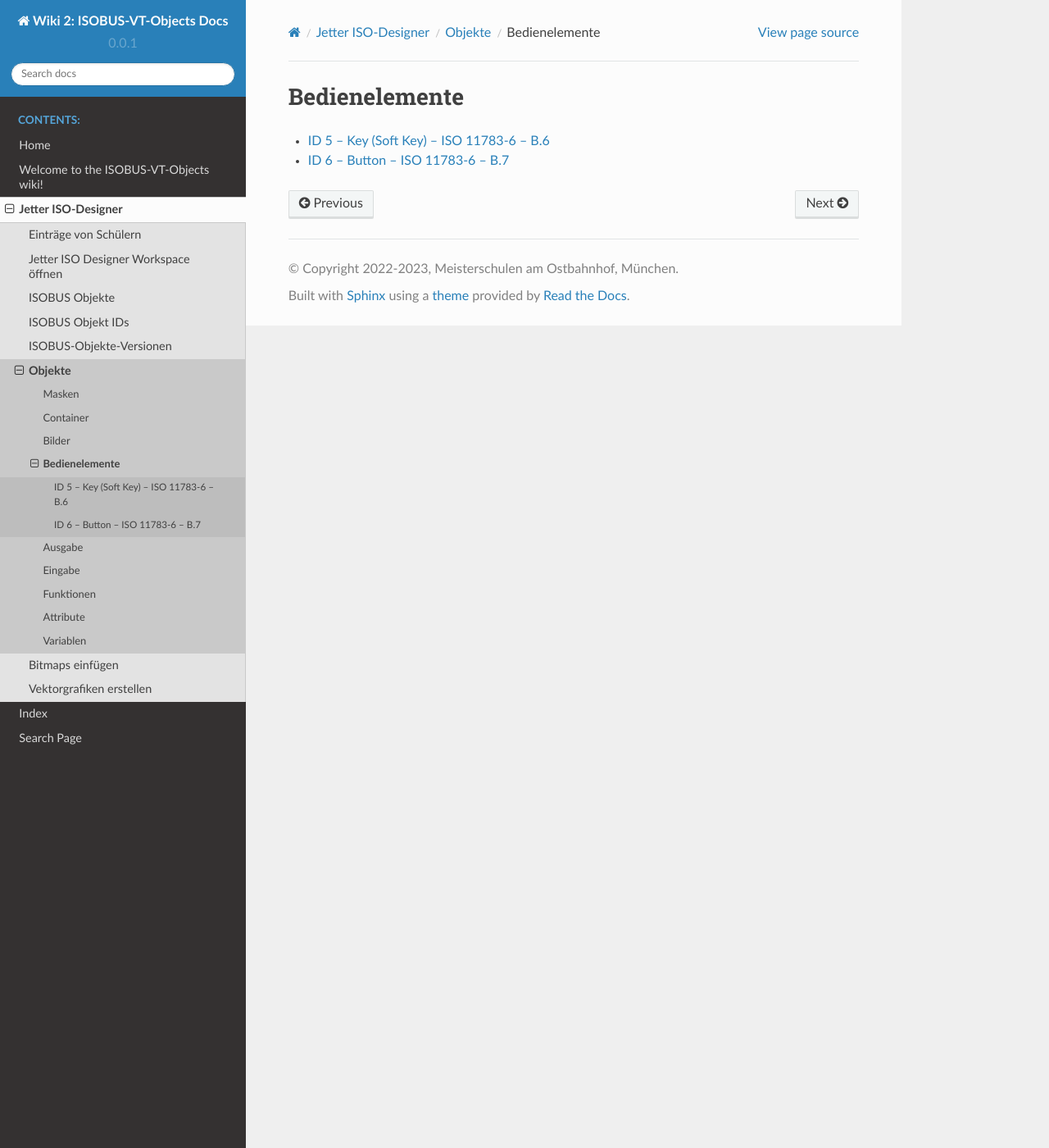
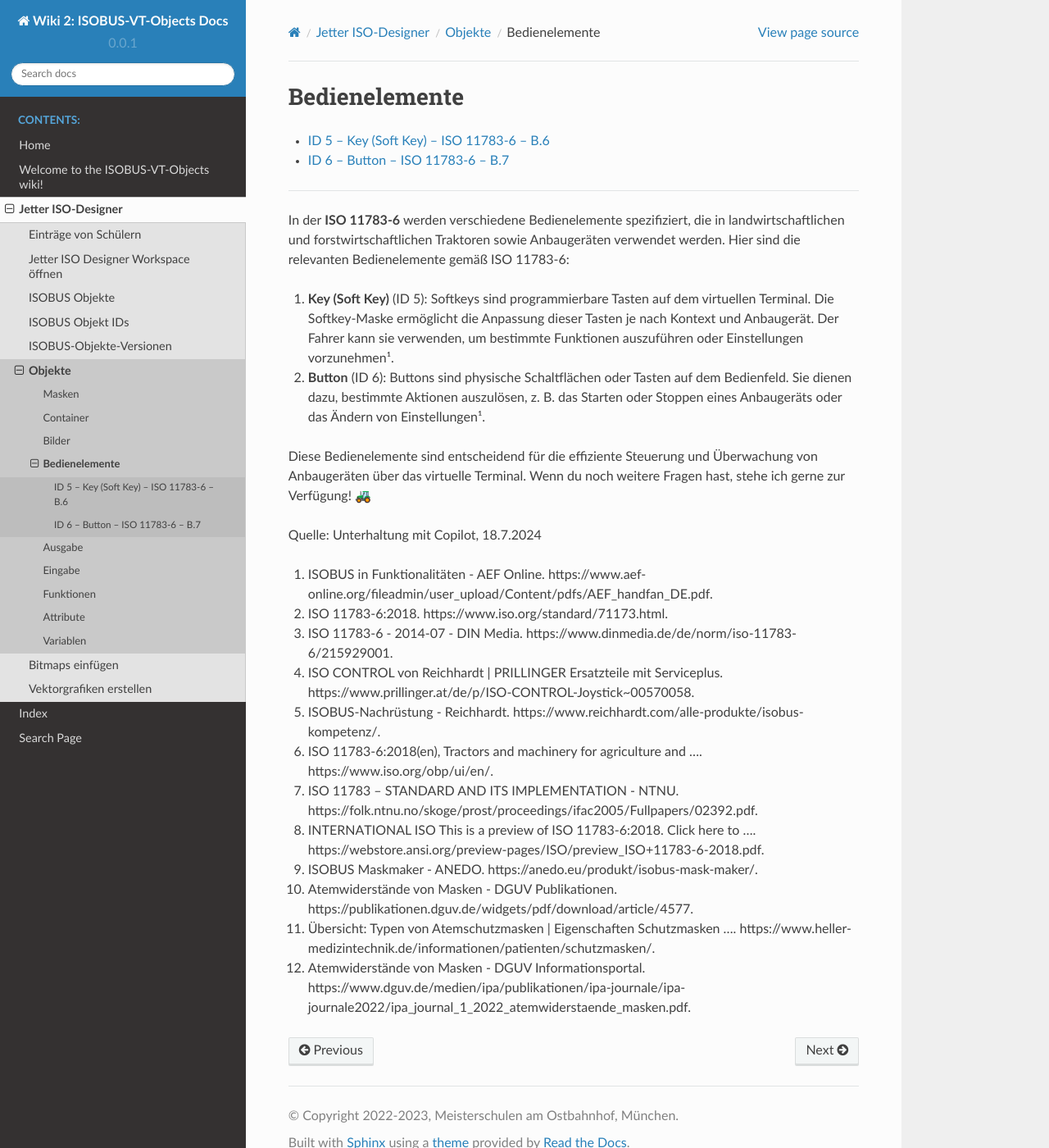
Before and after one commit to Meisterschulen-am-Ostbahnhof-Munchen/ISOBUS-VT-Objects-docs, a Sphinx documentation site: the page built from docs/Bedienelemente.md, in a window 1280 px wide and 1400 px high. Shown: the whole window at 82% size. Built offline with Sphinx 7.4.7 and the Read the Docs theme 2.0.0, drawn with Linux system fonts in a browser that asks for light colours.

Commit message:
Update Bedienelemente.md

````diff
--- a/docs/Bedienelemente.md
+++ b/docs/Bedienelemente.md
@@ -4,3 +4,28 @@
 ID-05---Key-(Soft-Key)---ISO-11783-6---B.6
 ID-06---Button---ISO-11783-6---B.7
 ```
+
+----
+
+
+In der **ISO 11783-6** werden verschiedene Bedienelemente spezifiziert, die in landwirtschaftlichen und forstwirtschaftlichen Traktoren sowie Anbaugeräten verwendet werden. Hier sind die relevanten Bedienelemente gemäß ISO 11783-6:
+
+1. **Key (Soft Key)** (ID 5): Softkeys sind programmierbare Tasten auf dem virtuellen Terminal. Die Softkey-Maske ermöglicht die Anpassung dieser Tasten je nach Kontext und Anbaugerät. Der Fahrer kann sie verwenden, um bestimmte Funktionen auszuführen oder Einstellungen vorzunehmen¹.
+
+2. **Button** (ID 6): Buttons sind physische Schaltflächen oder Tasten auf dem Bedienfeld. Sie dienen dazu, bestimmte Aktionen auszulösen, z. B. das Starten oder Stoppen eines Anbaugeräts oder das Ändern von Einstellungen¹.
+
+Diese Bedienelemente sind entscheidend für die effiziente Steuerung und Überwachung von Anbaugeräten über das virtuelle Terminal. Wenn du noch weitere Fragen hast, stehe ich gerne zur Verfügung! 🚜
+
+Quelle: Unterhaltung mit Copilot, 18.7.2024
+1. ISOBUS in Funktionalitäten - AEF Online. https://www.aef-online.org/fileadmin/user_upload/Content/pdfs/AEF_handfan_DE.pdf.
+2. ISO 11783-6:2018. https://www.iso.org/standard/71173.html.
+3. ISO 11783-6 - 2014-07 - DIN Media. https://www.dinmedia.de/de/norm/iso-11783-6/215929001.
+4. ISO CONTROL von Reichhardt | PRILLINGER Ersatzteile mit Serviceplus. https://www.prillinger.at/de/p/ISO-CONTROL-Joystick~00570058.
+5. ISOBUS-Nachrüstung - Reichhardt. https://www.reichhardt.com/alle-produkte/isobus-kompetenz/.
+6. ISO 11783-6:2018(en), Tractors and machinery for agriculture and .... https://www.iso.org/obp/ui/en/.
+7. ISO 11783 – STANDARD AND ITS IMPLEMENTATION - NTNU. https://folk.ntnu.no/skoge/prost/proceedings/ifac2005/Fullpapers/02392.pdf.
+8. INTERNATIONAL ISO This is a preview of ISO 11783-6:2018. Click here to .... https://webstore.ansi.org/preview-pages/ISO/preview_ISO+11783-6-2018.pdf.
+9. ISOBUS Maskmaker - ANEDO. https://anedo.eu/produkt/isobus-mask-maker/.
+10. Atemwiderstände von Masken - DGUV Publikationen. https://publikationen.dguv.de/widgets/pdf/download/article/4577.
+11. Übersicht: Typen von Atemschutzmasken | Eigenschaften Schutzmasken .... https://www.heller-medizintechnik.de/informationen/patienten/schutzmasken/.
+12. Atemwiderstände von Masken - DGUV Informationsportal. https://www.dguv.de/medien/ipa/publikationen/ipa-journale/ipa-journale2022/ipa_journal_1_2022_atemwiderstaende_masken.pdf.
````
